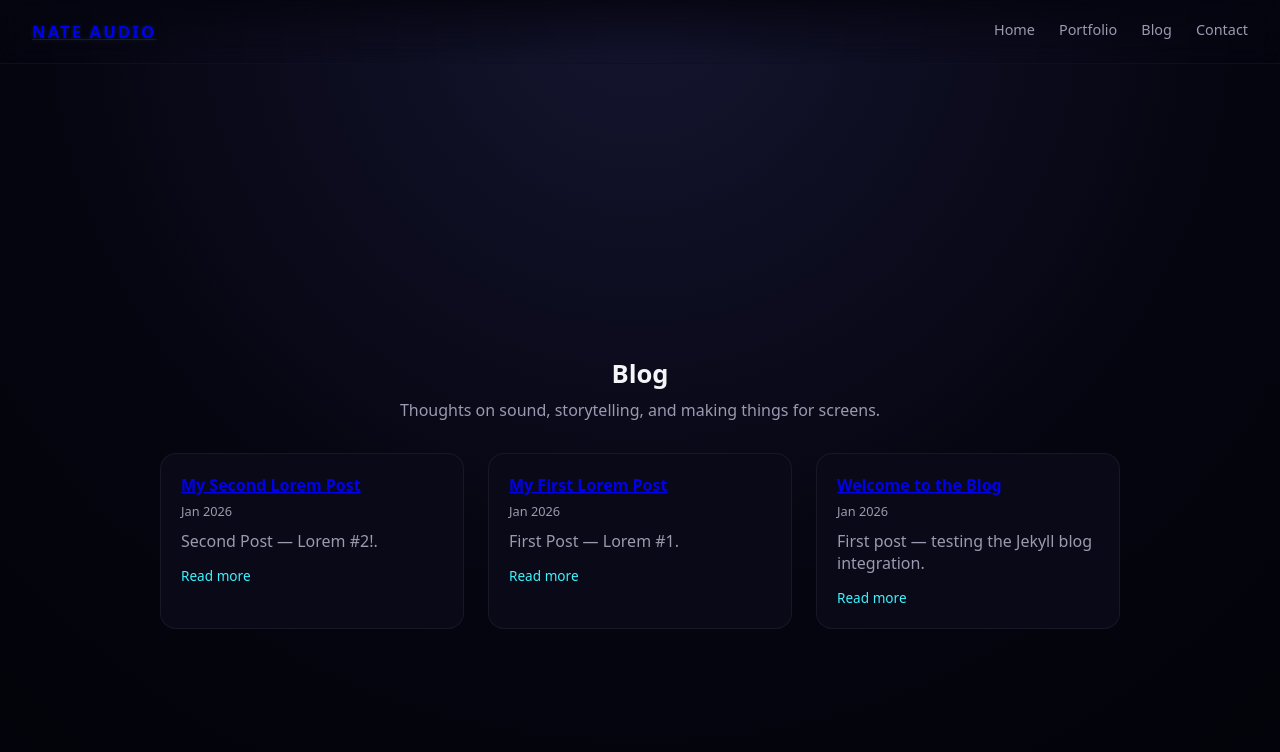
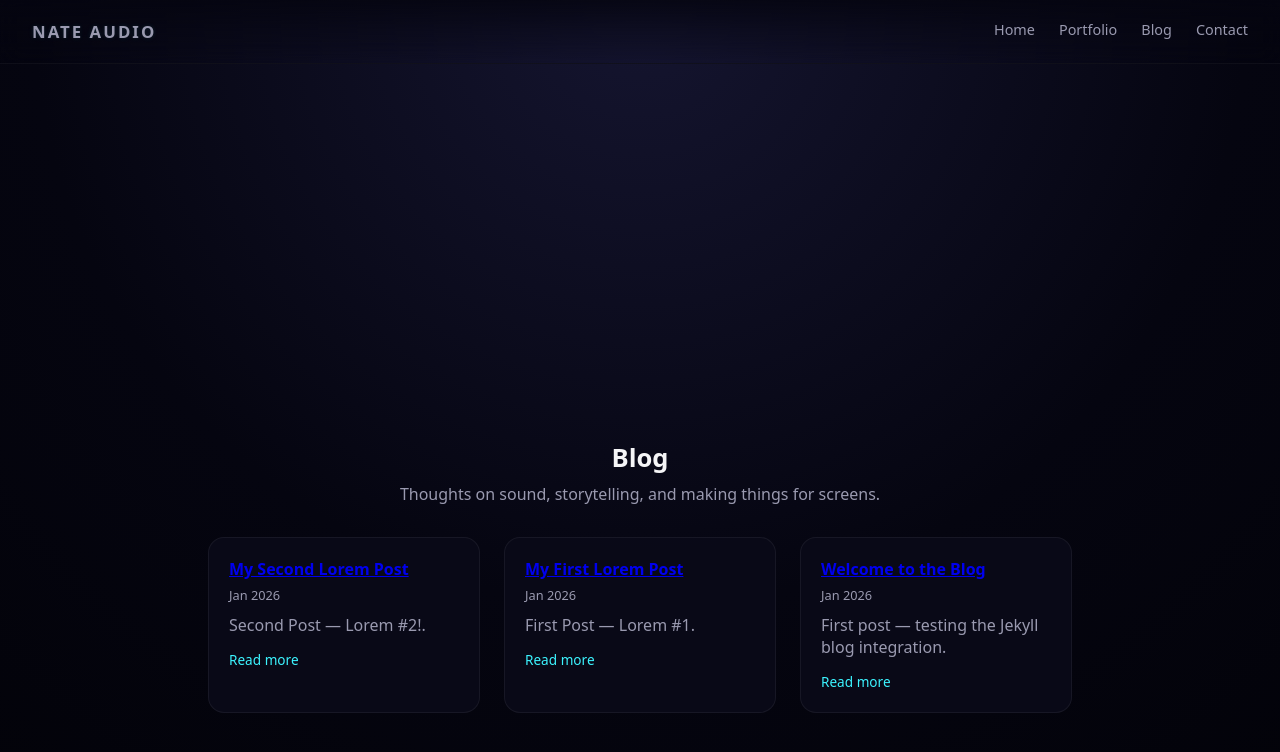
Before and after one commit to NateAudio/nateaudio.github.io, a Jekyll site: the page built from blog/index.md, in a window 1280 px wide and 900 px high. Shown: the top 752 px of the window. Built offline with Jekyll 4.4.1, drawn with Linux system fonts in a browser that asks for light colours.

Commit message:
Add files via upload

```diff
--- a/css/style.css
+++ b/css/style.css
@@ -30,6 +30,9 @@ body {
   font-family: system-ui, -apple-system, BlinkMacSystemFont, "SF Pro Text", sans-serif;
   scroll-behavior: smooth;
 }
+
+/* Make anchor scrolling account for fixed nav on all pages */
+html { scroll-padding-top: 84px; }
 
 body {
   overflow: hidden;
@@ -102,6 +105,12 @@ body {
   animation: nav-glow-idle 2.6s ease-in-out infinite;
   text-shadow: var(--nav-text-shadow, 0 0 8px rgba(60,244,255,0.22), 0 0 22px rgba(255,79,216,0.08), 0 0 48px rgba(60,244,255,0.06));
   transform: translateY(var(--nav-translate, 0px));
+}
+
+/* Ensure the linked site title inherits the intended color (avoid default link purple) */
+.nav-logo a {
+  color: inherit;
+  text-decoration: none;
 }
 
 @keyframes nav-glow-idle {
@@ -697,3 +706,10 @@ body {
   }
 
 }
+
+/* Layout for individual blog post pages rendered with _layouts/default.html */
+.post-content {
+  padding: 84px 24px 48px;
+  max-width: 960px;
+  margin: 0 auto;
+}
```
